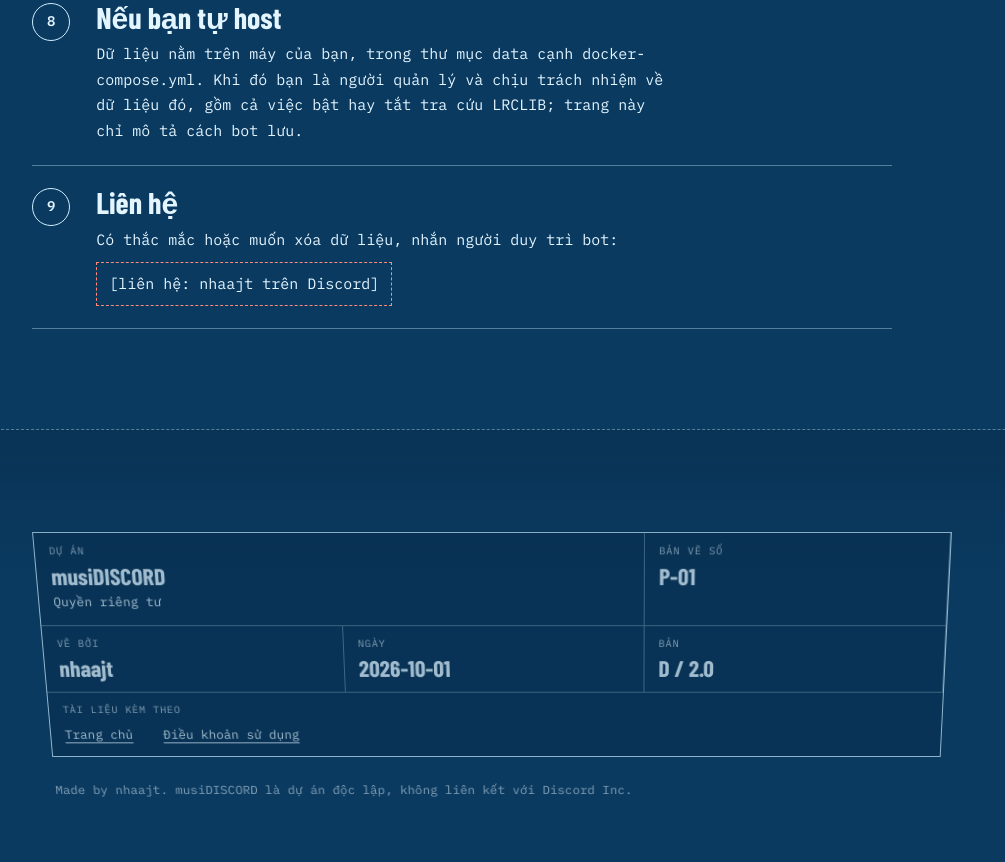
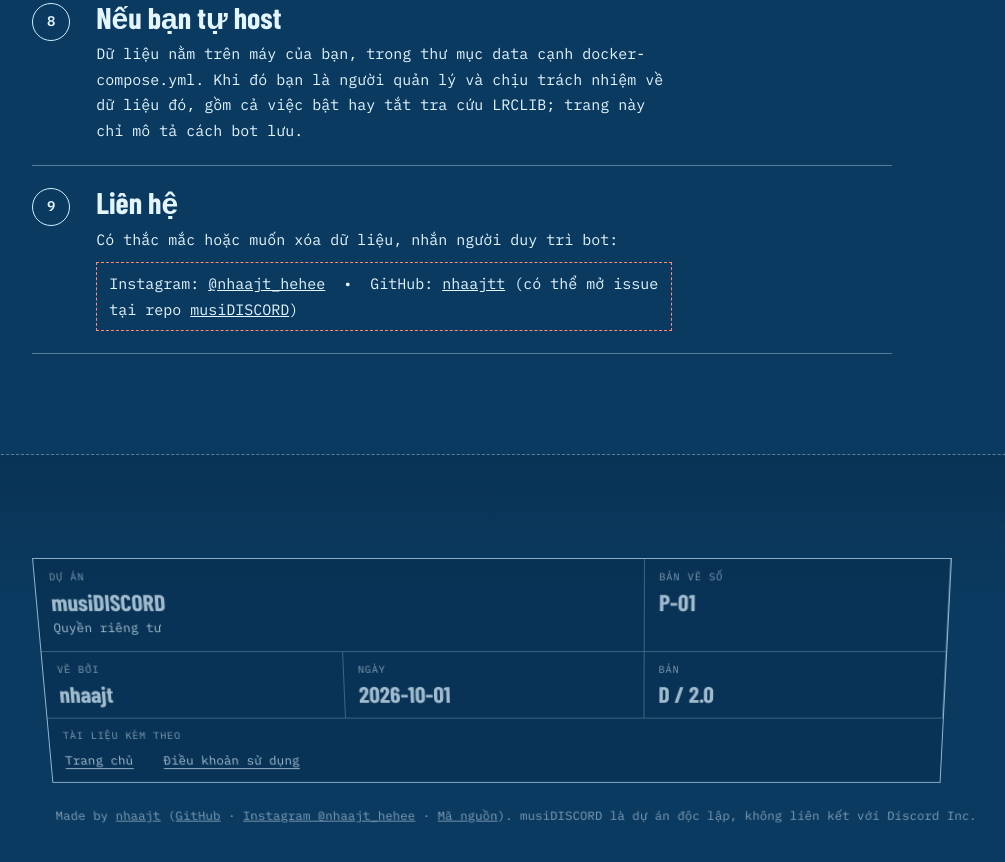
Before and after one commit to nhaajtt/musiDISCORD, a website: page web/privacy.html in a window 1280 px wide. Shown: the part 2387-3249 px from the top of the page, without its empty margins (19-1024 px from the left). Drawn offline with nearby package versions, Linux system fonts and the light colour scheme.

Commit message:
Thêm liên kết GitHub và Instagram của tác giả vào trang web, README và package.json

```diff
--- a/web/privacy.html
+++ b/web/privacy.html
@@ -130,7 +130,7 @@
       <section class="clause">
         <h2>Liên hệ</h2>
         <p>Có thắc mắc hoặc muốn xóa dữ liệu, nhắn người duy trì bot:</p>
-        <p class="contact">[liên hệ: nhaajt trên Discord]</p>
+        <p class="contact">Instagram: <a href="https://www.instagram.com/nhaajt_hehee/" target="_blank" rel="noopener noreferrer">@nhaajt_hehee</a> &nbsp;&bull;&nbsp; GitHub: <a href="https://github.com/nhaajtt" target="_blank" rel="noopener noreferrer">nhaajtt</a> (có thể mở issue tại repo <a href="https://github.com/nhaajtt/musiDISCORD" target="_blank" rel="noopener noreferrer">musiDISCORD</a>)</p>
       </section>
     </div>
   </div>
@@ -150,7 +150,7 @@
       </div>
     </div>
     <div class="foot__note">
-      <span>Made by nhaajt. musiDISCORD là dự án độc lập, không liên kết với Discord Inc.</span>
+      <span>Made by <a href="https://github.com/nhaajtt" target="_blank" rel="noopener noreferrer">nhaajt</a> (<a href="https://github.com/nhaajtt" target="_blank" rel="noopener noreferrer">GitHub</a> &middot; <a href="https://www.instagram.com/nhaajt_hehee/" target="_blank" rel="noopener noreferrer">Instagram @nhaajt_hehee</a> &middot; <a href="https://github.com/nhaajtt/musiDISCORD" target="_blank" rel="noopener noreferrer">Mã nguồn</a>). musiDISCORD là dự án độc lập, không liên kết với Discord Inc.</span>
     </div>
   </div>
 </footer>
```
Also changed, not shown: package.json (+7 -1 lines), web/index.html (+1 -1 lines), web/terms.html (+2 -2 lines), README.md.
